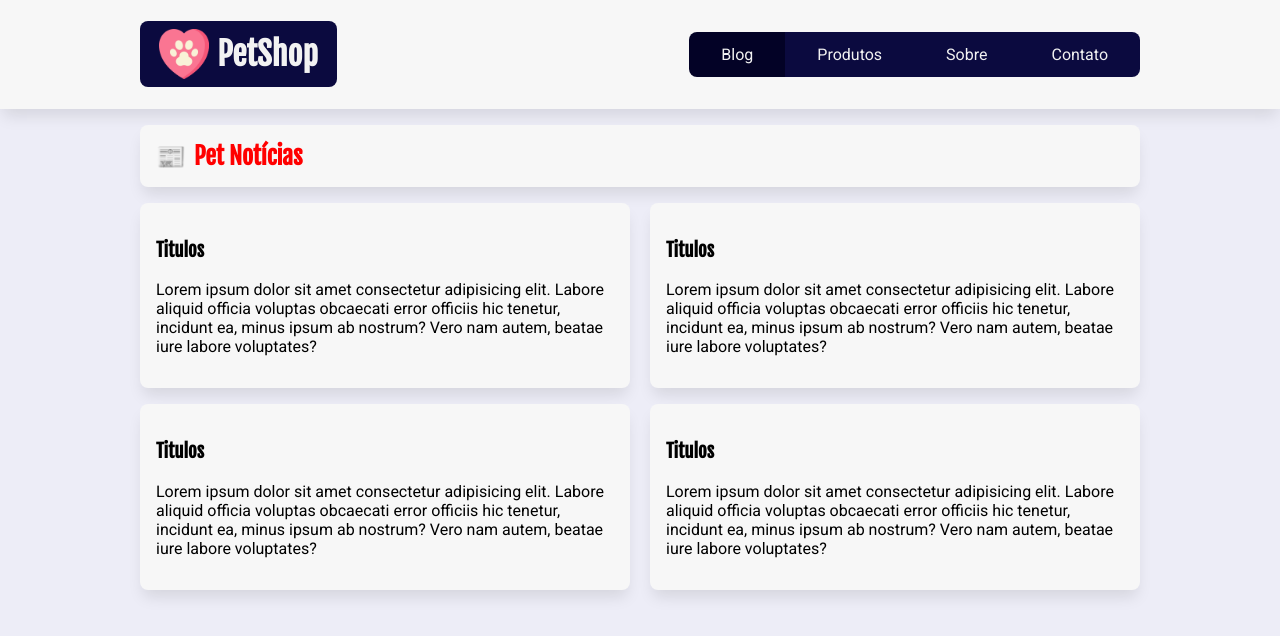
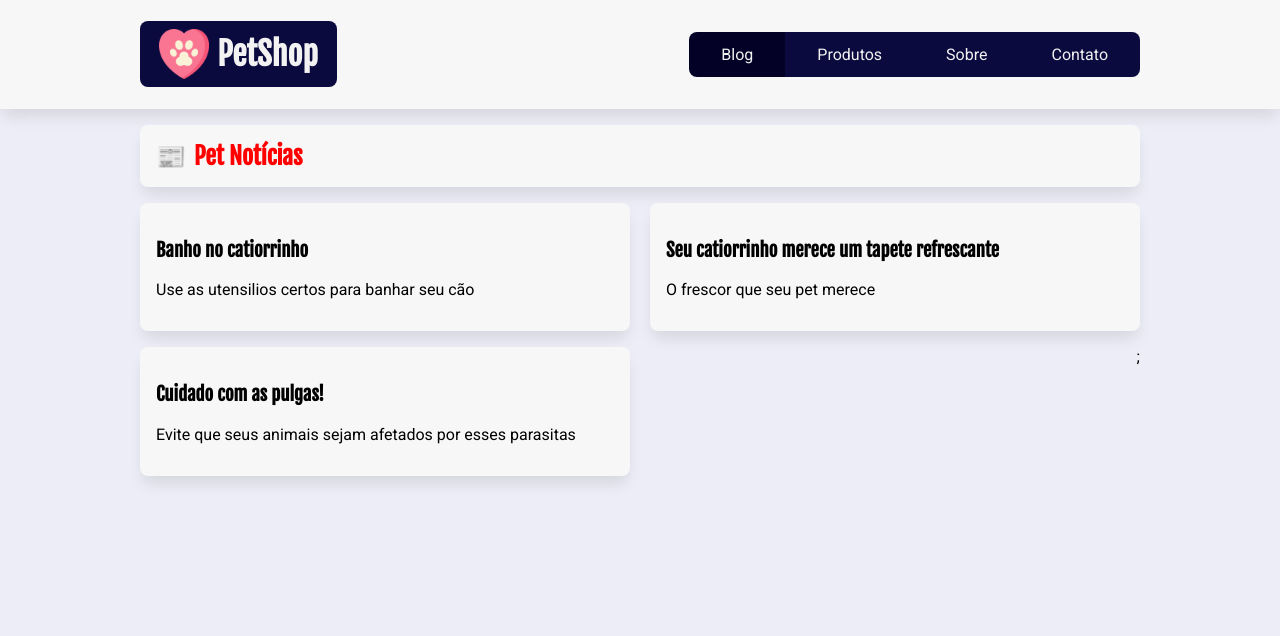
Before and after one commit to gabrielrluna/pertshop-react, a React (Create React App) app: page / in a window 1280 px wide. Shown: the top 636 px of the page. Built offline with nearby package versions, Linux system fonts and the light colour scheme.

Commit message:
Update ListaPosts.jsx

```diff
--- a/src/components/ListaPosts/ListaPosts.jsx
+++ b/src/components/ListaPosts/ListaPosts.jsx
@@ -1,47 +1,44 @@
 import estilos from "./ListaPosts.module.css";
 
 const ListaPosts = () => {
+  const posts = [
+    {
+      id: 1,
+      titulo: "Banho no catiorrinho",
+      subtitulo: "Use as utensilios certos para banhar seu cão",
+      descricao:
+        "Banhos regulares mantém os pelos e pele de seu cachorro limpa, renovada e saudável. O processo de ensaboar e escovar remove resíduos de pelos e peles que já estão mortas, providenciando um maior respiro da pele de seu cachorro",
+      categoria: "bem-estar",
+    },
+    {
+      id: 2,
+      titulo: "Seu catiorrinho merece um tapete refrescante",
+      subtitulo: "O frescor que seu pet merece",
+      descricao:
+        "O produto é um colchonete de nylon, recheado com espuma e gel (não tóxico), que promete refrescar os bichos. O gel interno é ativado com o peso e a pressão do animal, ou seja, começa a funcionar quando o pet está sobre ele. O tapete promete baixar a temperatura entre 6ºC e 10°C em relação à registrada no ambiente.",
+      categoria: "bem-estar",
+    },
+    {
+      id: 3,
+      titulo: "Cuidado com as pulgas!",
+      subtitulo: "Evite que seus animais sejam afetados por esses parasitas",
+      descricao:
+        "Para prevenir que o seu pet seja infestado, coleiras e sprays anti-pulgas e carrapatos são boas opções. Procure uma clínica veterinária para saber qual é a melhor escolha para o seu animal, de acordo com o porte, tipo de pelo e idade. Os sprays precisam ser reforçados a cada 30 dias para que o efeito seja mantido.",
+      categoria: "bem-estar",
+    },
+  ];
+
   return (
     <div className={estilos.lista_posts}>
-      <article className={estilos.post}>
-        <h3>Titulos</h3>
-        <p>
-          Lorem ipsum dolor sit amet consectetur adipisicing elit. Labore
-          aliquid officia voluptas obcaecati error officiis hic tenetur,
-          incidunt ea, minus ipsum ab nostrum? Vero nam autem, beatae iure
-          labore voluptates?
-        </p>
-      </article>
-
-      <article className={estilos.post}>
-        <h3>Titulos</h3>
-        <p>
-          Lorem ipsum dolor sit amet consectetur adipisicing elit. Labore
-          aliquid officia voluptas obcaecati error officiis hic tenetur,
-          incidunt ea, minus ipsum ab nostrum? Vero nam autem, beatae iure
-          labore voluptates?
-        </p>
-      </article>
-
-      <article className={estilos.post}>
-        <h3>Titulos</h3>
-        <p>
-          Lorem ipsum dolor sit amet consectetur adipisicing elit. Labore
-          aliquid officia voluptas obcaecati error officiis hic tenetur,
-          incidunt ea, minus ipsum ab nostrum? Vero nam autem, beatae iure
-          labore voluptates?
-        </p>
-      </article>
-
-      <article className={estilos.post}>
-        <h3>Titulos</h3>
-        <p>
-          Lorem ipsum dolor sit amet consectetur adipisicing elit. Labore
-          aliquid officia voluptas obcaecati error officiis hic tenetur,
-          incidunt ea, minus ipsum ab nostrum? Vero nam autem, beatae iure
-          labore voluptates?
-        </p>
-      </article>
+      {posts.map((post) => {
+        return (
+          <article className={estilos.post} key={post.id}>
+            <h3>{post.titulo}</h3>
+            <p>{post.subtitulo}</p>
+          </article>
+        );
+      })}
+      ;
     </div>
   );
 };
```
